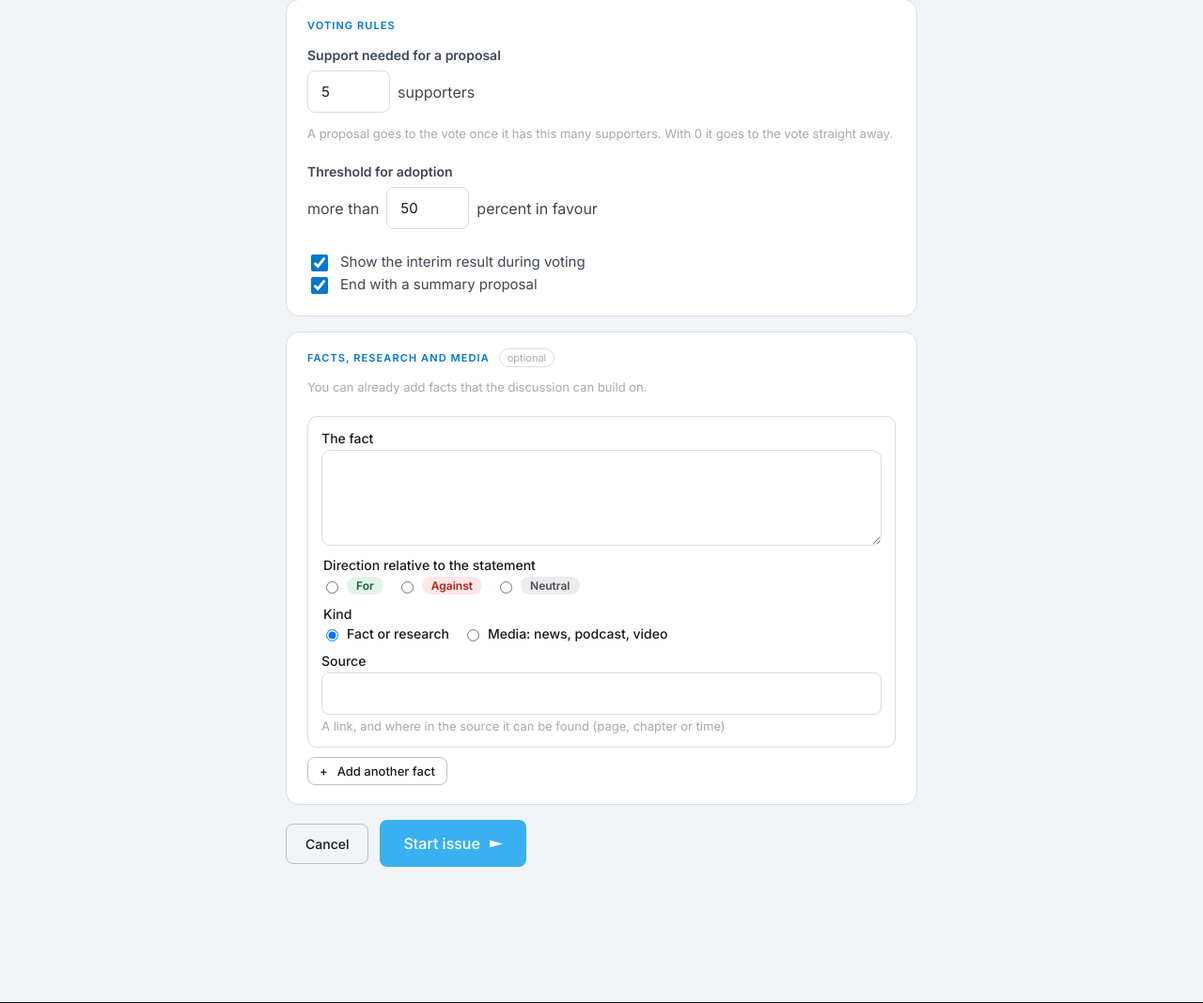
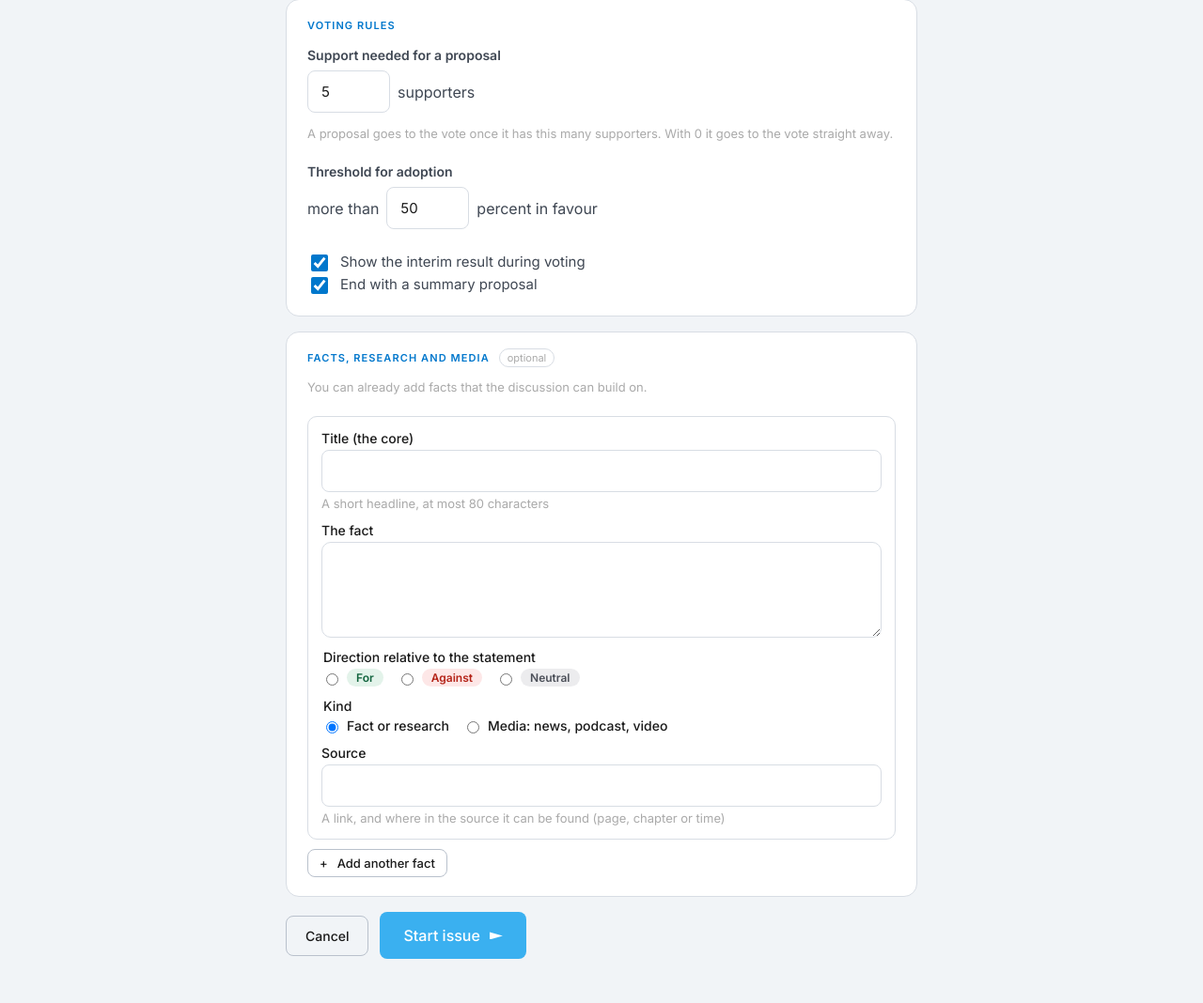
Before and after one commit to GerhardTop/global-union-forum, a Flask app: template flask_registration/app/templates/issues/new.html in a window 1280 px wide. Shown: the part 939-2007 px from the top of the page at 94% size. Run offline with Flask 3, Linux system fonts and the light colour scheme; the template is opened without the code that fills it: values that come from a table or form of the project are taken from there, others are empty; a user stored in the database is signed in; data comes from the database, SQL or seed files in the repository; some libraries are stand-ins or nearby versions.

Commit message:
feat(issues): required title field when adding or editing a fact
A fact now carries a short handwritten title (the core), at most 80
characters, required on the fact form and on the fact rows of the new
issue form. Editing a fact updates the title and clears its translation
cache. The list already shows the title as the headline. Form, server
validation and the fact-creating tests.

Co-Authored-By: Claude Opus 4.8 <noreply@anthropic.com>
Claude-Session: https://claude.ai/code/session_013SR4wR9W9TDniRnWttKv5q

```diff
--- a/flask_registration/app/routes/forum.py
+++ b/flask_registration/app/routes/forum.py
@@ -1575,13 +1575,15 @@ def conduct_objection_decide(objection_id):
 # handhaving van de gedragsregels; het kwaliteitskeurmerk geldt niet.
 
 _FACT_MAX = 1000
+_FACT_TITLE_MAX = 80
 
 
 def _fact_form(prefix=''):
     """(waarden, fouten) uit het feitformulier. Met prefix (bijvoorbeeld
     'fact_') voor een feitblok binnen een ander formulier (stap 5)."""
     form = request.form
-    data = {'text': (form.get(f'{prefix}text') or '').strip(),
+    data = {'title': (form.get(f'{prefix}title') or '').strip(),
+            'text': (form.get(f'{prefix}text') or '').strip(),
             'direction': form.get(f'{prefix}direction') or '',
             'source': (form.get(f'{prefix}source') or '').strip(),
             # Polijstronde P2: feit of onderzoek, of media; standaard een feit.
@@ -1593,6 +1595,8 @@ def _fact_form(prefix=''):
         errors['direction'] = True
     if not data['source'] or len(data['source']) > 500:
         errors['source'] = True
+    if not data['title'] or len(data['title']) > _FACT_TITLE_MAX:
+        errors['title'] = True
     return data, errors
 
 
@@ -1655,7 +1659,7 @@ def _new_fact(thread, data):
     fact = Post(thread_id=thread.id, user_id=current_user.id, author_username=current_user.username,
                 author_name='', author_role='member', body=data['text'], source_lang=session.get('lang', 'nl'),
                 kind=FACT_KIND, fact_direction=data['direction'], fact_source=data['source'],
-                fact_type=data.get('type') or 'feit')
+                fact_type=data.get('type') or 'feit', fact_title=data.get('title'))
     db.session.add(fact)
     if thread.proposal is not None:
         from app import digest
@@ -1690,6 +1694,7 @@ def fact_edit(post_id):
         _stash_form_state(f'feit-{fact.thread_id}', {f'edit-{fact.id}': errors}, {f'edit-{fact.id}': data})
         return redirect(_fact_back(fact.thread, f'#post-{fact.id}'), code=303)
     fact.fact_direction, fact.fact_source, fact.fact_type = data['direction'], data['source'], data['type']
+    fact.fact_title, fact.fact_title_en = data['title'], None
     _apply_edit(fact, data['text'])
     return redirect(_fact_back(fact.thread, f'#post-{fact.id}'))
 
--- a/flask_registration/app/routes/issues.py
+++ b/flask_registration/app/routes/issues.py
@@ -240,7 +240,7 @@ def proposal_new(issue_id):
             if fact_errors:
                 errors['fact'] = fact_errors
         if errors:
-            keep = ('statement', 'explanation', 'fact_text', 'fact_direction', 'fact_source')
+            keep = ('statement', 'explanation', 'fact_title', 'fact_text', 'fact_direction', 'fact_source')
             data = {k: request.form.get(k, '') for k in keep}
             data['fact_ids'] = fact_ids
             _stash_form_state(form_key, errors, data)
--- a/flask_registration/app/templates/forum/_fact_fields.html
+++ b/flask_registration/app/templates/forum/_fact_fields.html
@@ -7,6 +7,12 @@
 {% set dir_labels = {'voor': _('For'), 'tegen': _('Against'), 'neutraal': _('Neutral')} %}
 {# name_prefix (stap 5): voor een feitblok binnen een ander formulier, bijvoorbeeld 'fact_'. #}
 {% macro fact_fields(prefix, data, errs, name_prefix='') %}
+  <div class="gu-fact-form__field">
+    <label for="{{ prefix }}-title">{% if lang == 'nl' %}Titel (de kern){% else %}Title (the core){% endif %}</label>
+    <input type="text" class="gu-input{% if errs.get('title') %} gu-input--error{% endif %}" id="{{ prefix }}-title" name="{{ name_prefix }}title" maxlength="80" required value="{{ data.get('title', '') }}">
+    <span class="gu-composer__hint">{% if lang == 'nl' %}Een korte kopregel, maximaal 80 tekens{% else %}A short headline, at most 80 characters{% endif %}</span>
+    {% if errs.get('title') %}<p class="gu-join__formError">{% if lang == 'nl' %}Geef een korte titel (maximaal 80 tekens).{% else %}Give a short title (at most 80 characters).{% endif %}</p>{% endif %}
+  </div>
   <div class="gu-fact-form__field">
     <label for="{{ prefix }}-text">{{ _('The fact') }}</label>
     <textarea class="gu-composer__input{% if errs.get('text') %} gu-input--error{% endif %}" id="{{ prefix }}-text" name="{{ name_prefix }}text" rows="3" maxlength="1000" required>{{ data.get('text', '') }}</textarea>
--- a/flask_registration/app/templates/forum/_facts.html
+++ b/flask_registration/app/templates/forum/_facts.html
@@ -85,8 +85,8 @@
       <p class="gu-fact-form__title">{{ _('Add a fact') }}</p>
       {# Fouten bij een nieuw feit staan bovenaan; die van een bewerking onder edit-<id>. #}
       {% set fe = fact_errors or {} %}
-      {% set new_errs = {'text': fe.get('text'), 'direction': fe.get('direction'), 'source': fe.get('source')} %}
-      {% set new_data = (fact_data or {}) if (fe.get('text') or fe.get('direction') or fe.get('source')) else {} %}
+      {% set new_errs = {'title': fe.get('title'), 'text': fe.get('text'), 'direction': fe.get('direction'), 'source': fe.get('source')} %}
+      {% set new_data = (fact_data or {}) if (fe.get('title') or fe.get('text') or fe.get('direction') or fe.get('source')) else {} %}
       {{ fact_fields('new-fact', new_data, new_errs) }}
       <button type="submit" class="gu-btn gu-btn--primary">{{ _('Add a fact') }} <span class="gu-arrow"></span></button>
     </form>
--- a/flask_registration/app/templates/issues/facts.html
+++ b/flask_registration/app/templates/issues/facts.html
@@ -84,7 +84,7 @@
           {% endif %}
           {% if is_own and phase_open and not c_removed %}
           {% set edit_errs = (fact_errors or {}).get('edit-' ~ fact.id, {}) %}
-          {% set edit_data = (fact_data or {}).get('edit-' ~ fact.id) or {'text': fact.body, 'direction': fact.fact_direction, 'source': fact.fact_source, 'type': fact.fact_type} %}
+          {% set edit_data = (fact_data or {}).get('edit-' ~ fact.id) or {'title': fact.fact_title, 'text': fact.body, 'direction': fact.fact_direction, 'source': fact.fact_source, 'type': fact.fact_type} %}
           <div class="gu-fact__own">
             <details class="gu-fact__edit"{% if edit_errs %} open{% endif %}>
               <summary>{{ _('Edit') }}</summary>
@@ -126,8 +126,8 @@
         <input type="hidden" name="return_to" value="{{ issue.id }}">
         <p class="gu-fact-form__title">{{ _('Add a fact, research or media') }}</p>
         {% set fe = fact_errors or {} %}
-        {% set new_errs = {'text': fe.get('text'), 'direction': fe.get('direction'), 'source': fe.get('source')} %}
-        {% set new_data = (fact_data or {}) if (fe.get('text') or fe.get('direction') or fe.get('source')) else {} %}
+        {% set new_errs = {'title': fe.get('title'), 'text': fe.get('text'), 'direction': fe.get('direction'), 'source': fe.get('source')} %}
+        {% set new_data = (fact_data or {}) if (fe.get('title') or fe.get('text') or fe.get('direction') or fe.get('source')) else {} %}
         {{ fact_fields('new-fact', new_data, new_errs) }}
         <button type="submit" class="gu-btn gu-btn--primary">{{ _('Add a fact') }} <span class="gu-arrow"></span></button>
       </form>
--- a/flask_registration/app/templates/issues/proposal_new.html
+++ b/flask_registration/app/templates/issues/proposal_new.html
@@ -36,7 +36,7 @@
         <details class="gu-newproposal__newfact"{% if fact_errs or fd.get('fact_text') or fd.get('fact_source') %} open{% endif %}>
           <summary>{{ _('Add a new fact') }}</summary>
           {% from 'forum/_fact_fields.html' import fact_fields with context %}
-          {{ fact_fields('new-fact', {'text': fd.get('fact_text', ''), 'direction': fd.get('fact_direction', ''), 'source': fd.get('fact_source', '')}, fact_errs, 'fact_') }}
+          {{ fact_fields('new-fact', {'title': fd.get('fact_title', ''), 'text': fd.get('fact_text', ''), 'direction': fd.get('fact_direction', ''), 'source': fd.get('fact_source', '')}, fact_errs, 'fact_') }}
           <p class="gu-composer__hint">{{ _('The fact goes into the shared list of this issue and is linked to your proposal.') }}</p>
         </details>
         {% endif %}
```
Also changed, not shown: flask_registration/tests/test_facts.py (+1 -1 lines), flask_registration/tests/test_forum_digest.py (+1 -1 lines), flask_registration/tests/test_forum_facts.py (+5 -4 lines), flask_registration/tests/test_issue_polish.py (+4 -4 lines), flask_registration/tests/test_proposal_facts.py (+2 -2 lines).
